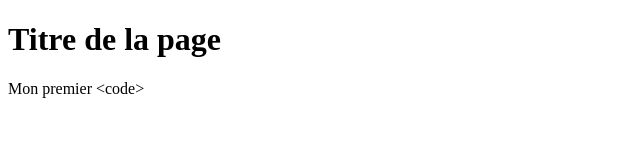
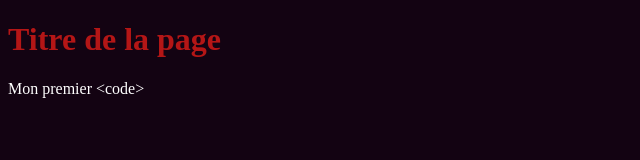
Before and after one commit to SamuelDefoort/first-repo-2022, a plain HTML site: page index.html in a window 1280 px wide. Shown: the whole page, without its empty margins (0-640 px from the left). Drawn offline with Linux system fonts and the light colour scheme.

Commit message:
ajout css

```diff
--- /dev/null
+++ b/css/main.css
@@ -0,0 +1,8 @@
+body {
+    background: #130312;
+    color: #ffffff;
+}
+
+h1 {
+    color: #b41616;
+}
--- a/index.html
+++ b/index.html
@@ -14,10 +14,12 @@
     <meta name="author" content="Samuel Defoort">
 
     <!-- Favicons : icône de la page dans plusieurs tailles et formats -->
-    <link rel="apple-touch-icon" sizes="180x180" href="./apple-touch-icon.png">
-    <link rel="icon" type="image/png" sizes="32x32" href="./favicon-32x32.png">
-    <link rel="icon" type="image/png" sizes="16x16" href="./favicon-16x16.png">
-    <link rel="manifest" href="./site.webmanifest">
+    <link rel="apple-touch-icon" sizes="180x180" href="./icons/apple-touch-icon.png">
+    <link rel="icon" type="image/png" sizes="32x32" href="./icons/favicon-32x32.png">
+    <link rel="icon" type="image/png" sizes="16x16" href="./icons/favicon-16x16.png">
+    <link rel="manifest" href="./icons/site.webmanifest">
+   <!-- Style CSS -->
+    <link rel="stylesheet" href="css/main.css">
 </head>
 <body>
 <h1>Titre de la page</h1>
```
Also changed, not shown: icons/android-chrome-192x192.png (added), icons/android-chrome-512x512.png (added), icons/apple-touch-icon.png (added), icons/favicon-16x16.png (added), icons/favicon-32x32.png (added), icons/favicon.ico (added), icons/site.webmanifest (added).
